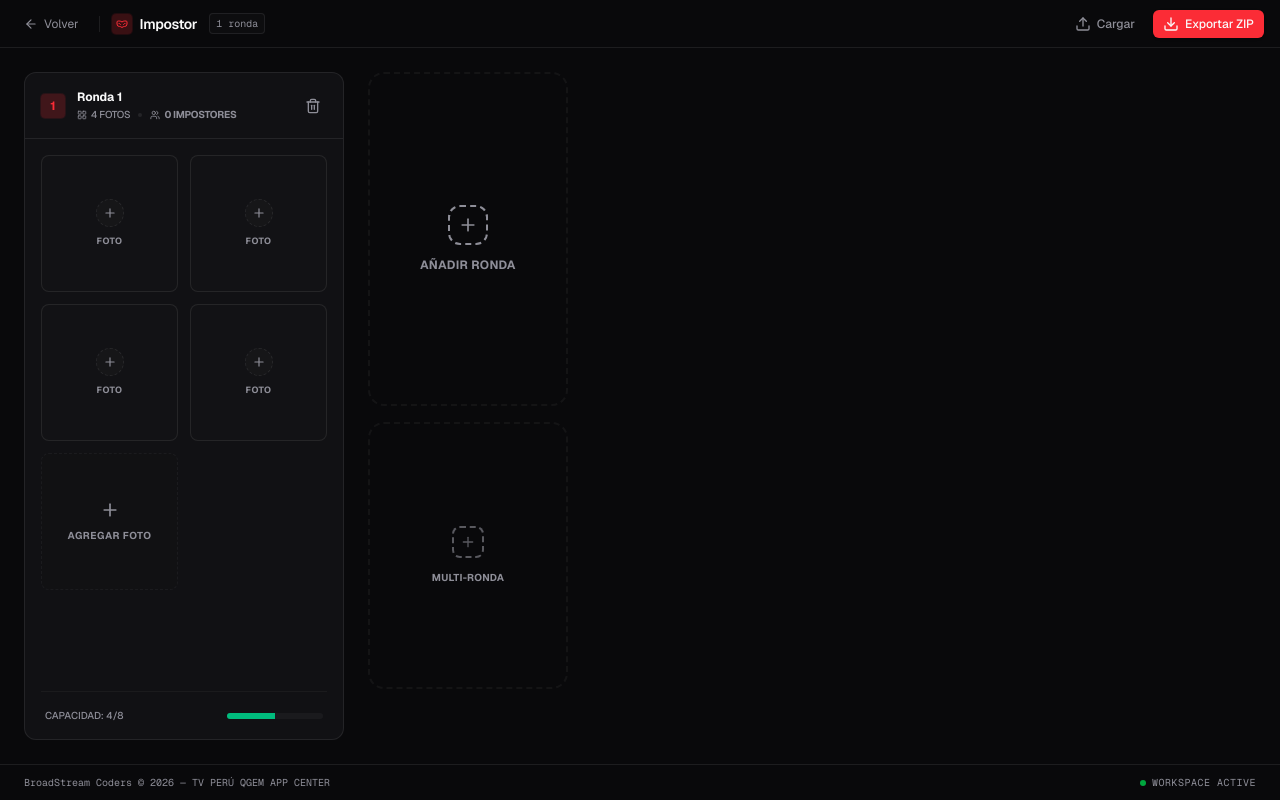
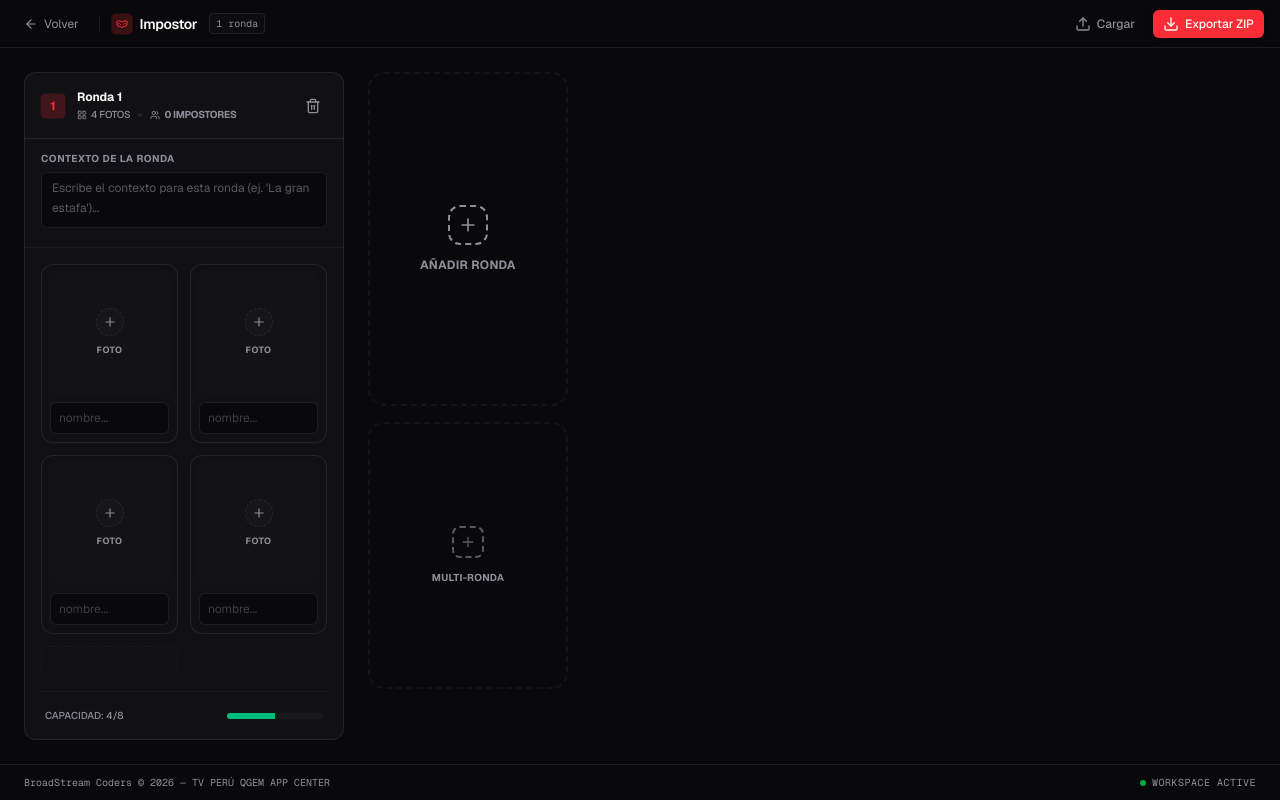
Before and after one commit to BroadStream-Coders/TvPeru-QGEM-AppCenter, a Next.js app in the folder apps/web/: page /workspaces/impostor in a window 1280 px wide. Built offline with nearby package versions, Linux system fonts and the light colour scheme.

Commit message:
feat(web/impostor): enhance Impostor workspace with name and context fields for photos and rounds, improving metadata management

```diff
--- a/apps/web/src/app/workspaces/impostor/components/ImpostorCard.tsx
+++ b/apps/web/src/app/workspaces/impostor/components/ImpostorCard.tsx
@@ -8,17 +8,21 @@ import { useEffect } from "react";
 
 interface ImpostorCardProps {
   id: string;
+  name?: string;
   imageUrl?: string;
   isImpostor: boolean;
   onImageChange: (file: File, url: string) => void;
+  onNameChange: (name: string) => void;
   onToggleImpostor: () => void;
   onRemove: () => void;
 }
 
 export function ImpostorCard({
+  name,
   imageUrl,
   isImpostor,
   onImageChange,
+  onNameChange,
   onToggleImpostor,
   onRemove,
 }: ImpostorCardProps) {
@@ -40,12 +44,13 @@ export function ImpostorCard({
 
   return (
     <div
-      className={`group relative aspect-square w-full overflow-hidden rounded-lg border transition-all duration-200 ${
+      className={`group flex flex-col gap-2 rounded-xl border p-1.5 transition-all duration-200 ${
         isImpostor
-          ? "border-brand bg-brand/5 ring-1 ring-brand/20"
-          : "border-border bg-muted/20 hover:border-brand/40"
+          ? "border-brand bg-brand/5 ring-1 ring-brand/20 shadow-sm"
+          : "border-border bg-card hover:border-brand/40 hover:shadow-xs"
       }`}
     >
+      <div className="relative aspect-square w-full overflow-hidden rounded-lg bg-muted/20">
         {previewUrl ? (
           <Image
             src={previewUrl}
@@ -114,5 +119,20 @@ export function ImpostorCard({
           </div>
         )}
       </div>
+
+      {/* Name tag/input area - Now below the image */}
+      <div className="px-0.5 pb-0.5">
+        <input
+          type="text"
+          value={name || ""}
+          onChange={(e) => onNameChange(e.target.value)}
+          placeholder="nombre..."
+          className={`w-full h-8 rounded-md border border-border bg-background px-2 py-1 text-xs text-foreground placeholder:text-muted-foreground/40 focus:outline-hidden focus:ring-1 focus:ring-brand/40 transition-all ${
+            isImpostor ? "border-brand/30" : ""
+          }`}
+          onClick={(e) => e.stopPropagation()}
+        />
+      </div>
+    </div>
   );
 }
--- a/apps/web/src/app/workspaces/impostor/components/ImpostorColumn.tsx
+++ b/apps/web/src/app/workspaces/impostor/components/ImpostorColumn.tsx
@@ -8,6 +8,7 @@ import { ScrollArea, ScrollBar } from "@/components/ui/scroll-area";
 
 interface Photo {
   id: string;
+  name?: string;
   file?: File;
   url?: string;
   isImpostor: boolean;
@@ -16,18 +17,22 @@ interface Photo {
 interface ImpostorColumnProps {
   index: number;
   photos: Photo[];
+  context: string;
   onAddPhoto: () => void;
   onRemovePhoto: (id: string) => void;
   onUpdatePhoto: (id: string, updates: Partial<Photo>) => void;
+  onUpdateRound: (updates: Partial<{ context: string }>) => void;
   onRemoveColumn: () => void;
 }
 
 export function ImpostorColumn({
   index,
   photos,
+  context,
   onAddPhoto,
   onRemovePhoto,
   onUpdatePhoto,
+  onUpdateRound,
   onRemoveColumn,
 }: ImpostorColumnProps) {
   const impostorCount = photos.filter((p) => p.isImpostor).length;
@@ -66,18 +71,32 @@ export function ImpostorColumn({
         </Button>
       </CardHeader>
 
+      <div className="px-4 py-3 border-b border-border/50 bg-muted/10">
+        <label className="text-2xs font-bold uppercase tracking-wider text-muted-foreground mb-1.5 block">
+          Contexto de la Ronda
+        </label>
+        <textarea
+          value={context}
+          onChange={(e) => onUpdateRound({ context: e.target.value })}
+          placeholder="Escribe el contexto para esta ronda (ej. 'La gran estafa')..."
+          className="w-full h-14 resize-none rounded-md border border-border bg-background px-2.5 py-1.5 text-xs text-foreground placeholder:text-muted-foreground/60 focus:outline-hidden focus:ring-1 focus:ring-brand/40 transition-all leading-relaxed"
+        />
+      </div>
+
       <CardContent className="flex flex-1 flex-col min-h-0 px-4 py-0 overflow-hidden">
         <ScrollArea className="flex-1 min-h-0 py-4">
           <div className="grid grid-cols-2 gap-3 pb-4">
-            {photos.map((photo, index) => (
+            {photos.map((photo) => (
               <ImpostorCard
-                key={index}
+                key={photo.id}
                 id={photo.id}
+                name={photo.name}
                 imageUrl={photo.url}
                 isImpostor={photo.isImpostor}
                 onImageChange={(file, url) =>
                   onUpdatePhoto(photo.id, { file, url })
                 }
+                onNameChange={(name) => onUpdatePhoto(photo.id, { name })}
                 onToggleImpostor={() =>
                   onUpdatePhoto(photo.id, { isImpostor: !photo.isImpostor })
                 }
--- a/apps/web/src/app/workspaces/impostor/page.tsx
+++ b/apps/web/src/app/workspaces/impostor/page.tsx
@@ -14,6 +14,7 @@ const SESSION_DATA_FILENAME = "sessionData.json";
 
 interface Photo {
   id: string;
+  name?: string;
   file?: File;
   url?: string;
   isImpostor: boolean;
@@ -21,15 +22,18 @@ interface Photo {
 
 interface ImpostorRound {
   id: string;
+  context: string;
   photos: Photo[];
 }
 
 interface PhotoMetadata {
+  name?: string;
   path: string;
   isImpostor: boolean;
 }
 
 interface RoundMetadata {
+  context: string;
   photos: PhotoMetadata[];
 }
 
@@ -41,9 +45,10 @@ export default function ImpostorPage() {
   const [rounds, setRounds] = useState<ImpostorRound[]>([
     {
       id: nanoid(),
+      context: "",
       photos: Array(4)
         .fill(null)
-        .map(() => ({ id: nanoid(), isImpostor: false })),
+        .map(() => ({ id: nanoid(), name: "", isImpostor: false })),
     },
   ]);
   const fileInputRef = useRef<HTMLInputElement>(null);
@@ -53,9 +58,10 @@ export default function ImpostorPage() {
       .fill(null)
       .map(() => ({
         id: nanoid(),
+        context: "",
         photos: Array(4)
           .fill(null)
-          .map(() => ({ id: nanoid(), isImpostor: false })),
+          .map(() => ({ id: nanoid(), name: "", isImpostor: false })),
       }));
     setRounds([...rounds, ...newRounds]);
   };
@@ -74,7 +80,7 @@ export default function ImpostorPage() {
         if (r.id === roundId && r.photos.length < 8) {
           return {
             ...r,
-            photos: [...r.photos, { id: nanoid(), isImpostor: false }],
+            photos: [...r.photos, { id: nanoid(), name: "", isImpostor: false }],
           };
         }
         return r;
@@ -124,6 +130,17 @@ export default function ImpostorPage() {
     );
   };
 
+  const updateRound = (roundId: string, updates: Partial<ImpostorRound>) => {
+    setRounds(
+      rounds.map((r) => {
+        if (r.id === roundId) {
+          return { ...r, ...updates };
+        }
+        return r;
+      }),
+    );
+  };
+
   // Persistence logic
   const handleSave = async () => {
     console.log("[Impostor:Persistence] Starting ZIP export...");
@@ -135,12 +152,14 @@ export default function ImpostorPage() {
           imagePath = `images/${shortId}_${photo.file.name}`;
         }
         return {
+          name: photo.name,
           path: imagePath,
           isImpostor: photo.isImpostor,
         };
       });
 
       return {
+        context: round.context,
         photos: photosMetadata,
       };
     });
@@ -238,6 +257,7 @@ export default function ImpostorPage() {
 
                 return {
                   id: nanoid(),
+                  name: pMeta.name || "",
                   isImpostor: pMeta.isImpostor,
                   file: imageFile,
                   url: imageUrl,
@@ -247,6 +267,7 @@ export default function ImpostorPage() {
 
             return {
               id: nanoid(),
+              context: roundMeta.context || "",
               photos,
             };
           }),
@@ -330,6 +351,7 @@ export default function ImpostorPage() {
                 key={roundIndex}
                 index={roundIndex + 1}
                 photos={round.photos}
+                context={round.context}
                 onAddPhoto={() => addPhotoToRound(round.id)}
                 onRemovePhoto={(photoId) =>
                   removePhotoFromRound(round.id, photoId)
@@ -337,6 +359,7 @@ export default function ImpostorPage() {
                 onUpdatePhoto={(photoId, updates) =>
                   updatePhotoInRound(round.id, photoId, updates)
                 }
+                onUpdateRound={(updates) => updateRound(round.id, updates)}
                 onRemoveColumn={() => removeRound(round.id)}
               />
             ))}
```
Lines whose indentation alone changed are shown as unchanged.
